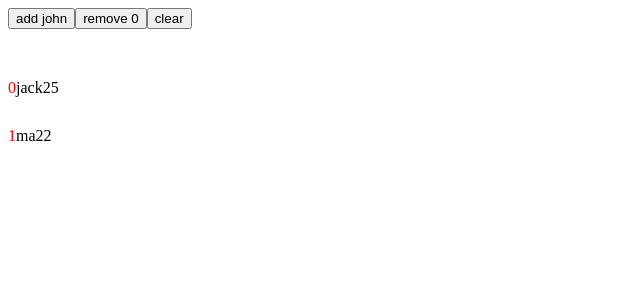
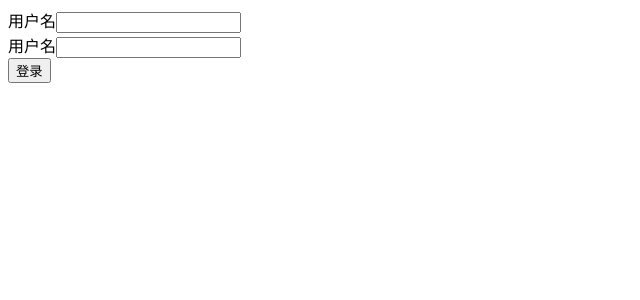
Before and after one commit to wffchong/react-ts-jira, a React (Create React App) app: page / in a window 1280 px wide. Shown: the top 300 px of the page, without its empty margins (0-640 px from the left). Built offline with nearby package versions, Linux system fonts and the light colour scheme.

Commit message:
feat: 添加登录页面和json-server中间件

```diff
--- a/package.json
+++ b/package.json
@@ -23,7 +23,7 @@
         "eject": "react-scripts eject",
         "prepare": "husky install",
         "prettier": "prettier --write .",
-        "mock": "json-server ./__json_server_mock__/db.json --watch --port 3002"
+        "mock": "json-server ./__json_server_mock__/db.json --watch --port 3002 --middlewares ./__json_server_mock__/middleware.js"
     },
     "eslintConfig": {
         "extends": [
--- a/src/App.tsx
+++ b/src/App.tsx
@@ -1,12 +1,14 @@
 import React from 'react'
 // import { ProjectListScreen } from './screens/project-list'
-import { TsReactTest } from './try-use-array'
+// import { TsReactTest } from './try-use-array'
+import Login from './screens/login'
 
 function App() {
     return (
         <div className="App">
             {/* <ProjectListScreen /> */}
-            <TsReactTest />
+            {/* <TsReactTest /> */}
+            <Login />
         </div>
     )
 }
--- /dev/null
+++ b/src/screens/login/index.tsx
@@ -0,0 +1,47 @@
+import { FormEvent } from 'react'
+
+interface ILoginParams {
+    username: string
+    password: string
+}
+
+const baseUrl = process.env.REACT_APP_API_URL
+
+const Login = () => {
+    const handleSubmit = (e: FormEvent<HTMLFormElement>) => {
+        e.preventDefault()
+        const username = (e.currentTarget.elements[0] as HTMLInputElement).value
+        const password = (e.currentTarget.elements[1] as HTMLInputElement).value
+
+        login({ username, password })
+    }
+
+    const login = (params: ILoginParams) => {
+        fetch(`${baseUrl}/login`, {
+            method: 'POST',
+            headers: {
+                'Content-Type': 'application/json'
+            },
+            body: JSON.stringify(params)
+        }).then(async (response) => {
+            if (response.ok) {
+            }
+        })
+    }
+
+    return (
+        <form onSubmit={handleSubmit}>
+            <div>
+                <label htmlFor="username">用户名</label>
+                <input type="text" id="username" />
+            </div>
+            <div>
+                <label htmlFor="password">用户名</label>
+                <input type="password" id="password" />
+            </div>
+            <button type="submit">登录</button>
+        </form>
+    )
+}
+
+export default Login
```
Also changed, not shown: __json_server_mock__/middleware.js (added, +15 -0 lines).
